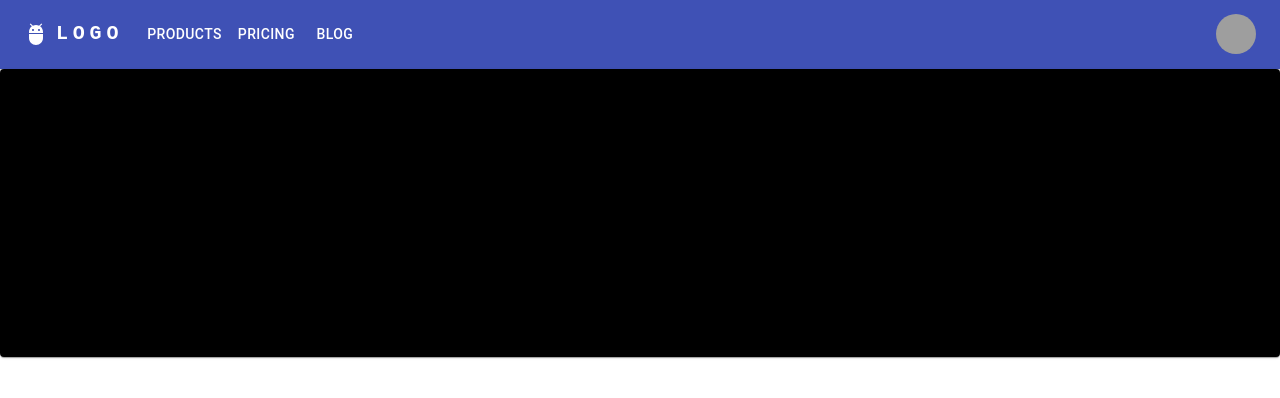
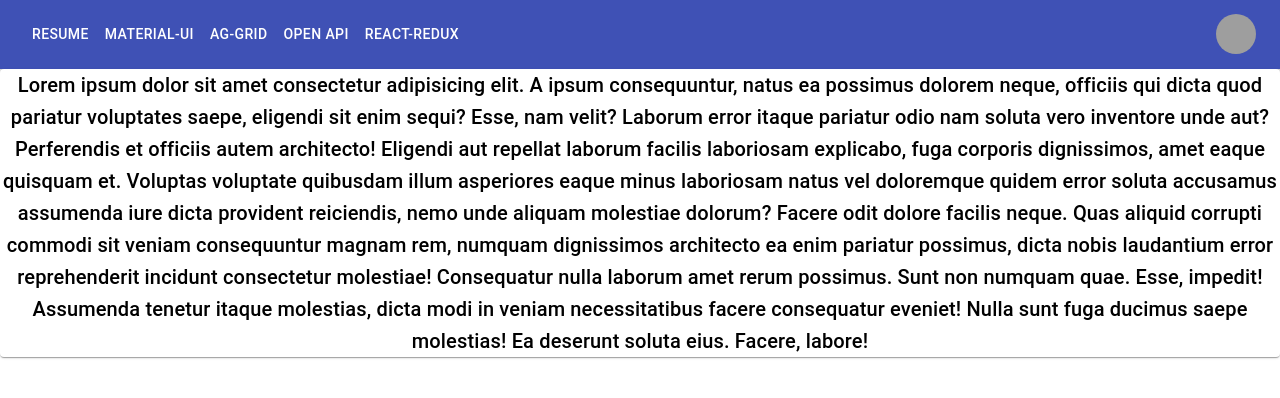
Before and after one commit to acudworth3/atc_portfolio, a React (Create React App) app: page / in a window 1280 px wide. Shown: the top 398 px of the page. Built offline with nearby package versions, Linux system fonts and the light colour scheme; grey boxes are pictures that could not be loaded.

Commit message:
NavBar Setup

```diff
--- a/src/app/ThemeMui.tsx
+++ b/src/app/ThemeMui.tsx
@@ -11,9 +11,9 @@ export const themeOptions: ThemeOptions = {
     secondary: {
       main: "#f50057",
     },
-    background: {
-      paper: "#000000",
-    },
+    // background: {
+    //   paper: "#000000",
+    // },
   },
 };
 
--- a/src/features/navBar/NavBar.tsx
+++ b/src/features/navBar/NavBar.tsx
@@ -11,10 +11,10 @@ import Avatar from "@mui/material/Avatar";
 import Button from "@mui/material/Button";
 import Tooltip from "@mui/material/Tooltip";
 import MenuItem from "@mui/material/MenuItem";
-import AdbIcon from "@mui/icons-material/Adb";
 
 // TODO setup links to pages
-const pages = ["Products", "Pricing", "Blog"];
+const pages = ["Resume", "Material-UI", "AG-Grid", "Open API", "React-Redux"];
+//TODO replace setting with LinkedIn Descriptions
 const settings = ["Profile", "Account", "Dashboard", "Logout"];
 
 // https://mui.com/material-ui/react-app-bar/#app-bar-with-responsive-menu
@@ -45,25 +45,6 @@ function NavBar() {
     <AppBar position="static">
       <Container maxWidth="xl">
         <Toolbar disableGutters>
-          <AdbIcon sx={{ display: { xs: "none", md: "flex" }, mr: 1 }} />
-          <Typography
-            variant="h6"
-            noWrap
-            component="a"
-            href="/"
-            sx={{
-              mr: 2,
-              display: { xs: "none", md: "flex" },
-              fontFamily: "monospace",
-              fontWeight: 700,
-              letterSpacing: ".3rem",
-              color: "inherit",
-              textDecoration: "none",
-            }}
-          >
-            LOGO
-          </Typography>
-
           <Box sx={{ flexGrow: 1, display: { xs: "flex", md: "none" } }}>
             <IconButton
               size="large"
@@ -100,25 +81,6 @@ function NavBar() {
               ))}
             </Menu>
           </Box>
-          <AdbIcon sx={{ display: { xs: "flex", md: "none" }, mr: 1 }} />
-          <Typography
-            variant="h5"
-            noWrap
-            component="a"
-            href=""
-            sx={{
-              mr: 2,
-              display: { xs: "flex", md: "none" },
-              flexGrow: 1,
-              fontFamily: "monospace",
-              fontWeight: 700,
-              letterSpacing: ".3rem",
-              color: "inherit",
-              textDecoration: "none",
-            }}
-          >
-            LOGO
-          </Typography>
           <Box sx={{ flexGrow: 1, display: { xs: "none", md: "flex" } }}>
             {pages.map((page) => (
               <Button
```
Also changed, not shown: 1 other file (tests, documents, lock files or other folders).
